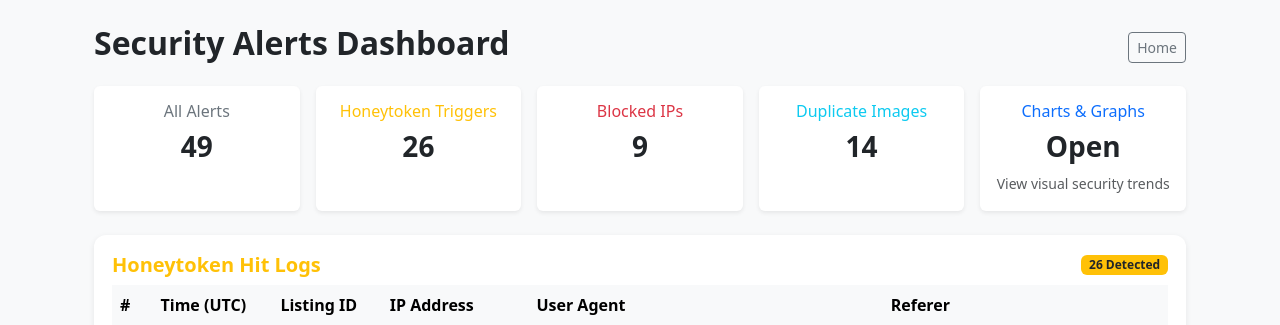
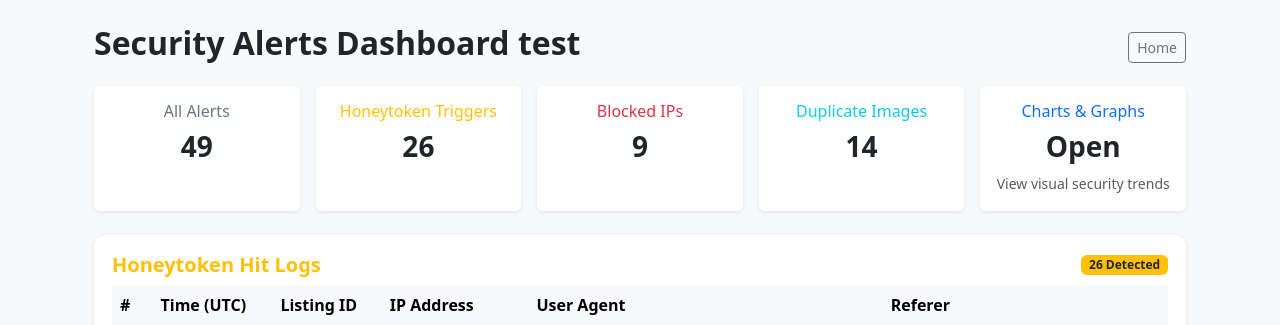
Before and after one commit to Anshhoool/Online-property-listing-scam-detectation, a Flask app: page /admin/alerts in a window 1280 px wide. Shown: the part 56-381 px from the top of the page. Run offline with Flask 2, Linux system fonts and the light colour scheme; the visitor is signed in with stand-in values (Sample User, id 1); data comes from the database, SQL or seed files in the repository; some libraries are stand-ins or nearby versions.

Commit message:
Update admin alerts UI

```diff
--- a/templates/admin_alerts.html
+++ b/templates/admin_alerts.html
@@ -28,7 +28,7 @@
 <div class="container mt-4">
 
   <div class="d-flex justify-content-between align-items-center mb-3">
-    <h2 class="fw-bold">Security Alerts Dashboard</h2>
+    <h2 class="fw-bold">Security Alerts Dashboard test</h2>
     <div>
       <a href="{{ url_for('index') }}" class="btn btn-outline-secondary btn-sm">Home</a>
     </div>
```
